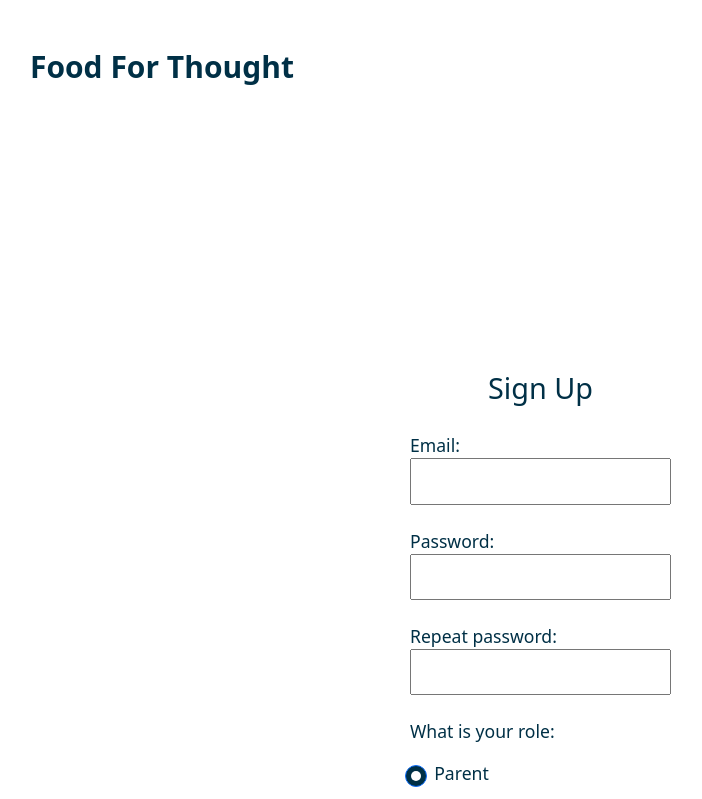
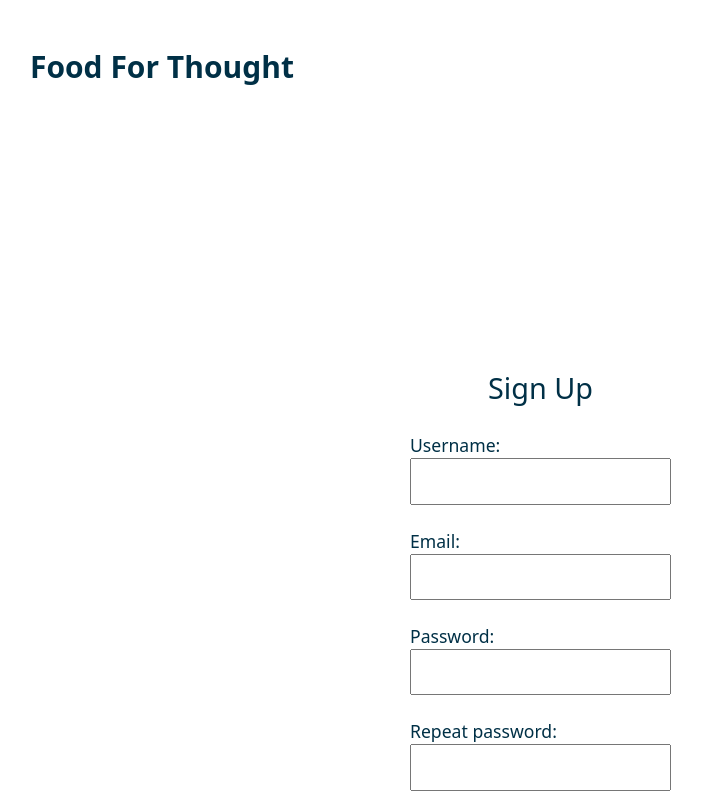
Before and after one commit to ivanLFN/thought-food-vue, a Vue app: page /account/signup in a window 1280 px wide. Shown: the top 799 px of the page, without its empty margins (52-754 px from the left). Built offline with nearby package versions, Linux system fonts and the light colour scheme.

Commit message:
update: adding username field to signup page

```diff
--- a/src/components/account_components/SignUpForm.vue
+++ b/src/components/account_components/SignUpForm.vue
@@ -6,6 +6,18 @@
       </div>
     </div>
     <form @submit.prevent="signIn">
+      <div class="mb-4">
+        <div class="text">
+          Username:
+        </div>
+        <input
+          id="username"
+          v-model="username"
+          class="text-input w-100"
+          type="text"
+          name="username"
+        >
+      </div>
       <div class="mb-4">
         <div class="text">
           Email:
@@ -134,7 +146,7 @@ export default {
       password: '',
       repeatPassword: '',
       role: 'parent',
-      username: 'test'
+      username: ''
     }
   },
   methods: {
```
